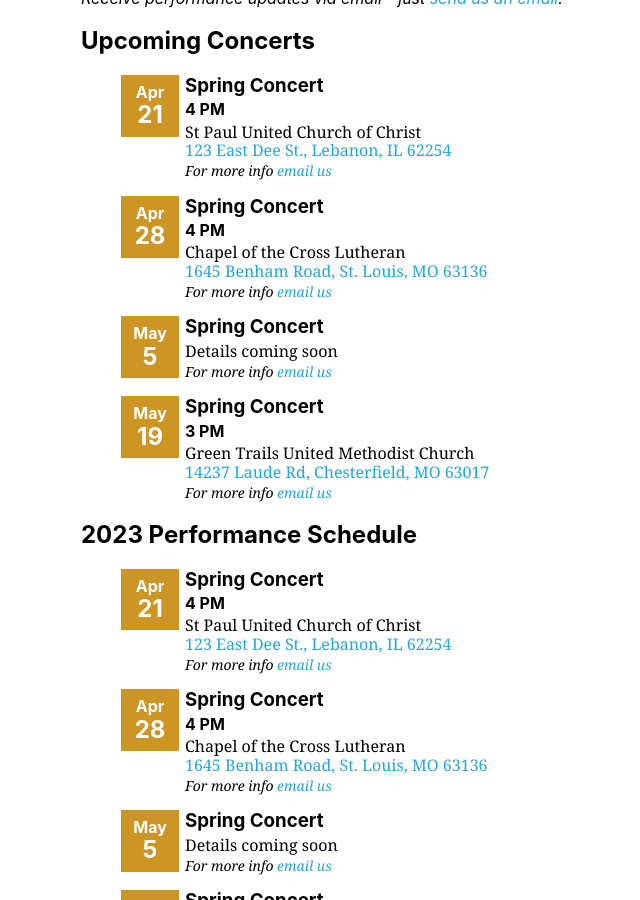
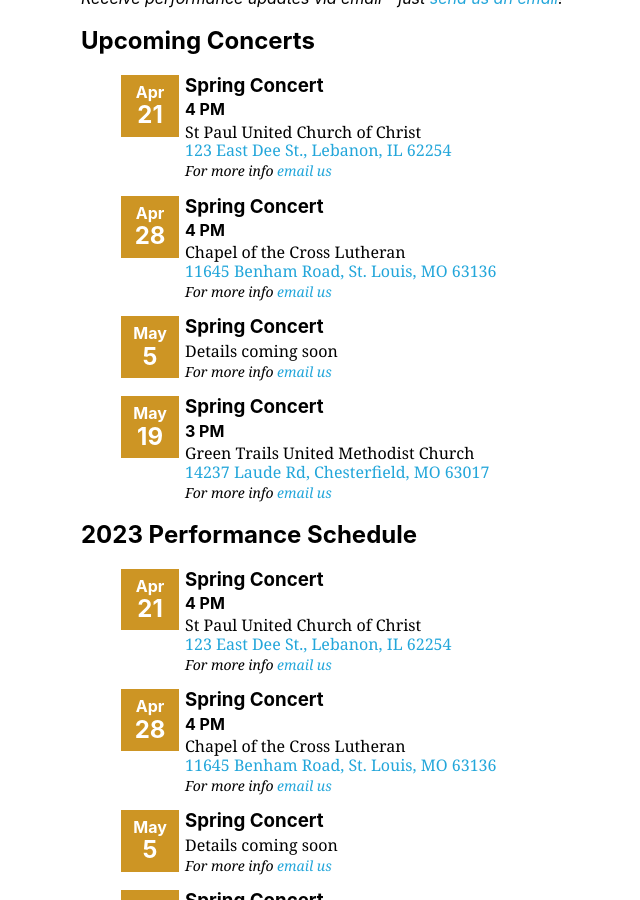
Before and after one commit to GatewayRingers/GatewayRingers.github.io, a Jekyll site: the page built from events.html, in a window 1280 px wide and 900 px high, scrolled down 336 px. Shown: the whole window, without its empty margins (55-695 px from the left). Built offline with Jekyll 4.4.1, drawn with Linux system fonts in a browser that asks for light colours; nearby versions of some CDN libraries.

Commit message:
Update events.yml

```diff
--- a/_data/events.yml
+++ b/_data/events.yml
@@ -11,7 +11,7 @@
       name: Spring Concert
       time: 4 PM
       location: Chapel of the Cross Lutheran
-      address: 1645 Benham Road, St. Louis, MO 63136
+      address: 11645 Benham Road, St. Louis, MO 63136
       href: https://www.google.com/maps/place/Chapel+of+the+Cross+-+Lutheran/@38.7806165,-90.2407037,16.92z/data=!4m6!3m5!1s0x87df48d8d111d297:0xa170345694075b6d!8m2!3d38.780623!4d-90.238145!16s%2Fg%2F1tp8_ld4?entry=ttu
       contact:
     - date: 2024-05-05
```
